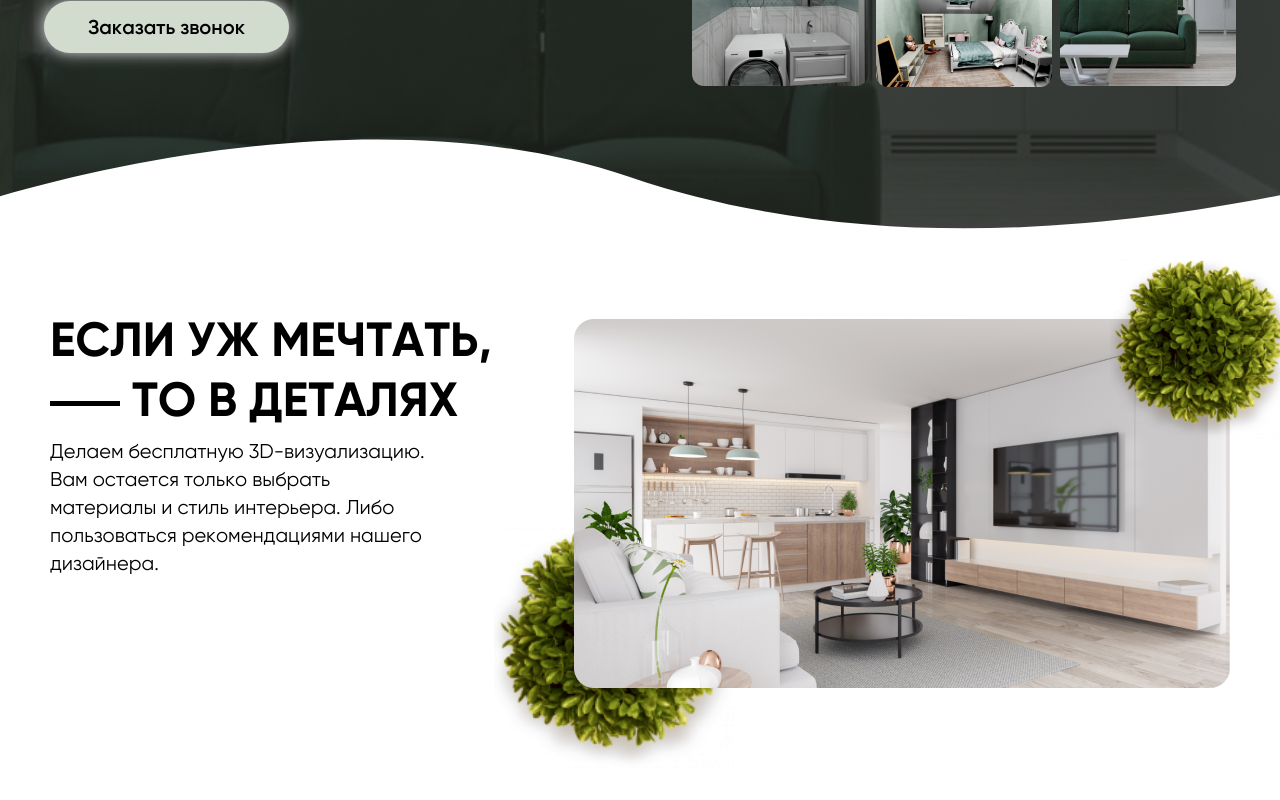
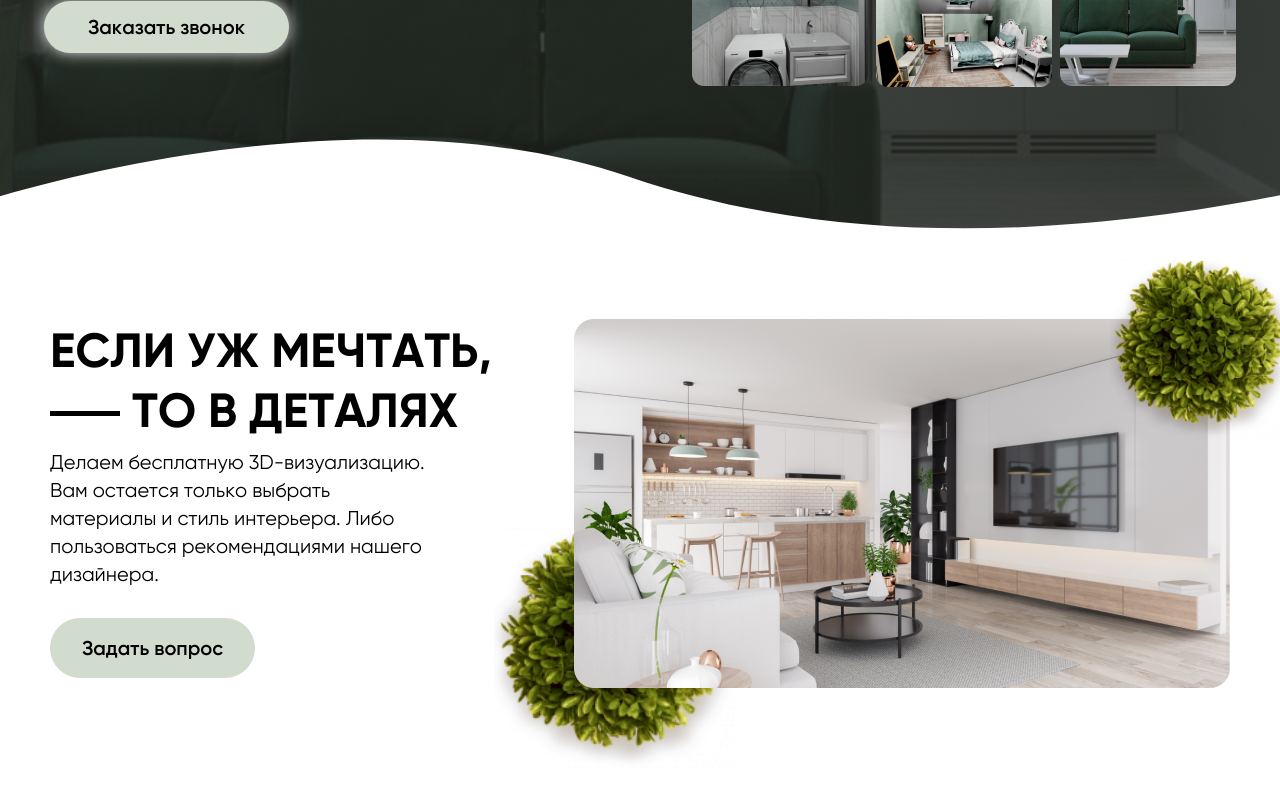
Before and after one commit to askerdev/decorator07, a Next.js app: page / in a window 1280 px wide. Shown: the part 566-1366 px from the top of the page. Built offline with nearby package versions, Linux system fonts and the light colour scheme.

Commit message:
added button to dreams block

```diff
--- a/src/app/page.tsx
+++ b/src/app/page.tsx
@@ -32,7 +32,8 @@ const Page = () => (
       </div>
     </section>
     <section className="relative flex w-full flex-col items-center bg-white">
-      <div className="flex w-full max-w-screen-desktop flex-col gap-10 px-2.5 pb-40 pt-20 md:flex-row md:justify-between">
+      <div className="flex w-full max-w-screen-desktop flex-col items-center px-2.5 pb-40 pt-20">
+        <div className="flex w-full flex-col items-center gap-10 md:flex-row md:justify-between">
           <div className="flex max-w-[442px] flex-col gap-3">
             <h1 className="flex flex-col gap-3 text-3xl font-bold md:text-5xl">
               ЕСЛИ УЖ МЕЧТАТЬ,
@@ -43,10 +44,14 @@ const Page = () => (
             </h1>
             <p className="max-w-[387px] text-base md:text-xl">
               Делаем бесплатную 3D-визуализацию. Вам остается только выбрать
-            материалы и стиль интерьера. Либо пользоваться рекомендациями нашего
-            дизайнера.
+              материалы и стиль интерьера. Либо пользоваться рекомендациями
+              нашего дизайнера.
             </p>
+            <Button className="mt-4 hidden px-8 py-4 shadow-none md:flex">
+              Задать вопрос
+            </Button>
           </div>
+
           <div className="relative h-[150px] w-[270px] md:h-[369px] md:w-[656px]">
             <img
               src="/images/bush.png"
@@ -65,6 +70,8 @@ const Page = () => (
             />
           </div>
         </div>
+        <Button className="mt-12 shadow-none md:hidden">Задать вопрос</Button>
+      </div>
     </section>
   </>
 );
```
Lines whose indentation alone changed are shown as unchanged.
